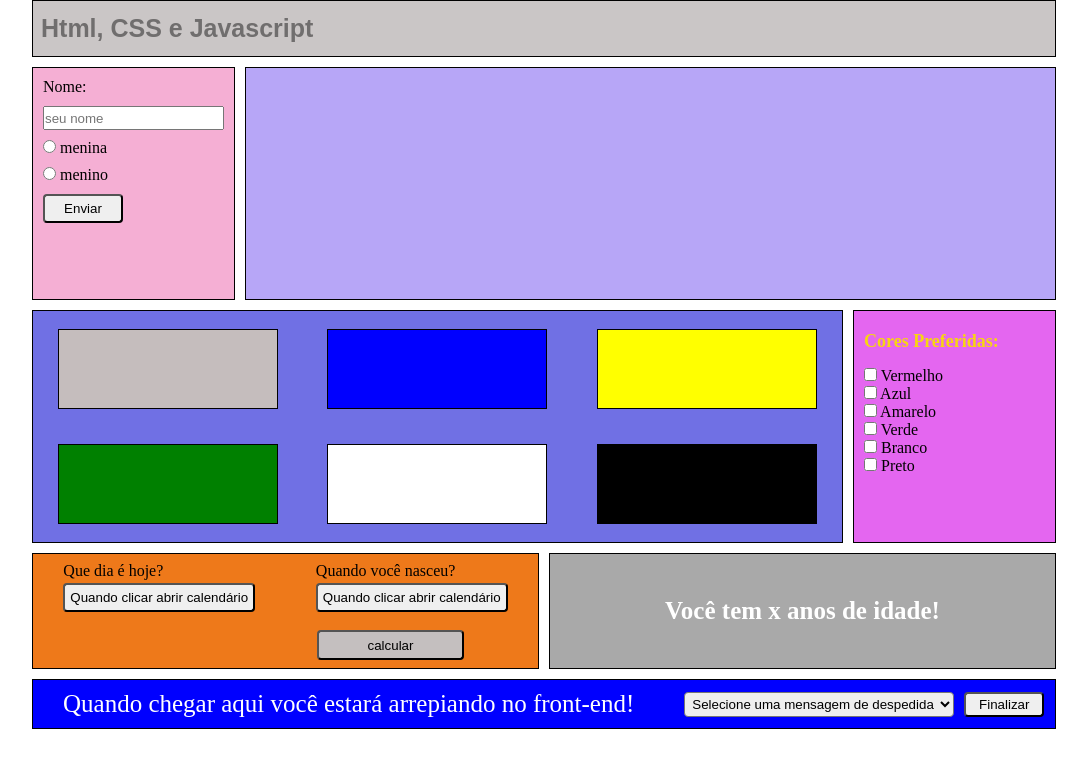
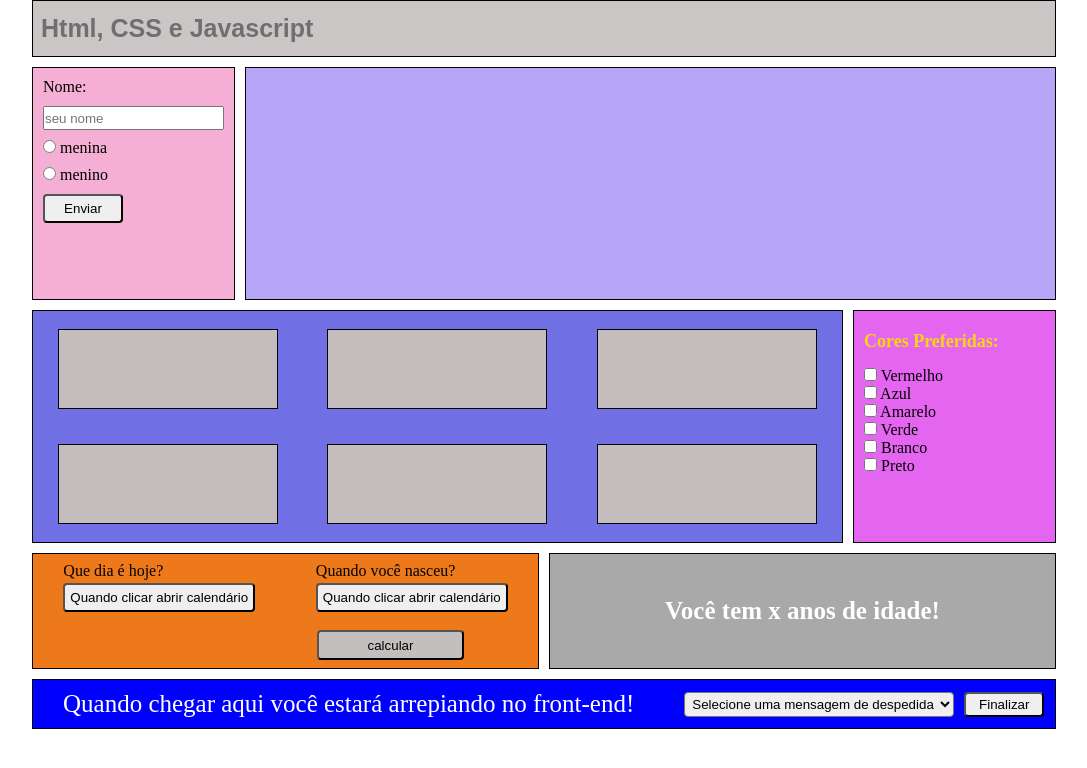
Before and after one commit to valmirdeveloper/Vivencia-profissional-comlurb, a plain HTML site: page index.html in a window 1280 px wide. Shown: the whole page, without its empty margins (96-1183 px from the left). Drawn offline with Linux system fonts and the light colour scheme.

Commit message:
Update style.css

```diff
--- a/css/style.css
+++ b/css/style.css
@@ -93,35 +93,35 @@
     }
 
     .box-azul{
-        background-color: blue;
+        background-color: rgb(197, 189, 189);
         width: 220px;
         height: 80px;
         border: 1px solid black;
     }
 
     .box-amarelo{
-        background-color: yellow;
+        background-color: rgb(197, 189, 189);
         width: 220px;
         height: 80px;
         border: 1px solid black;
     }
 
     .box-verde{
-        background-color: green;
+        background-color: rgb(197, 189, 189);
         width: 220px;
         height: 80px;
         border: 1px solid black;
     }
 
     .box-branco{
-        background-color: white;
+        background-color: rgb(197, 189, 189);
         width: 220px;
         height: 80px;
         border: 1px solid black;
     }
 
     .box-preto{
-        background-color: black;
+        background-color: rgb(197, 189, 189);
         width: 220px;
         height: 80px;
         border: 1px solid black;
```
